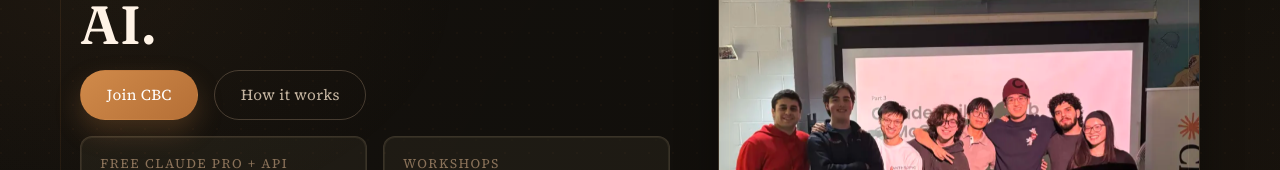
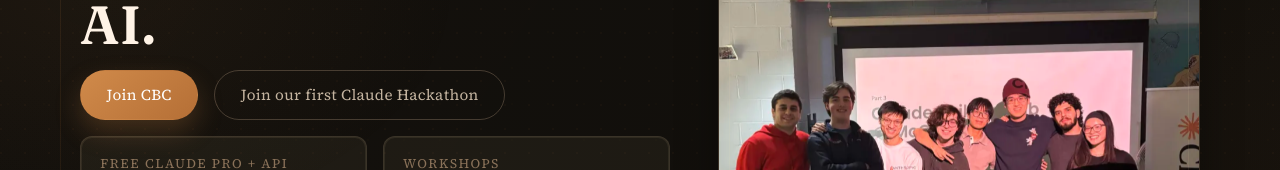
Before and after one commit to CBC-Mcgill/CBC-website, a Next.js app: page / in a window 1280 px wide. Shown: the part 304-474 px from the top of the page. Built offline with nearby package versions, Linux system fonts and the light colour scheme.

Commit message:
replace the build track by hackathon button

```diff
--- a/components/home/HeroSection.tsx
+++ b/components/home/HeroSection.tsx
@@ -22,8 +22,8 @@
             >
               Join CBC
             </a>
-            <Link className="btn btn-ghost" href="#build-tracks">
-              How it works
+            <Link className="btn btn-ghost" href="/hackathon">
+              Join our first Claude Hackathon
             </Link>
           </div>
           <div className="hero-meta reveal" style={{ '--delay': '0.6s' } as React.CSSProperties}>
```
